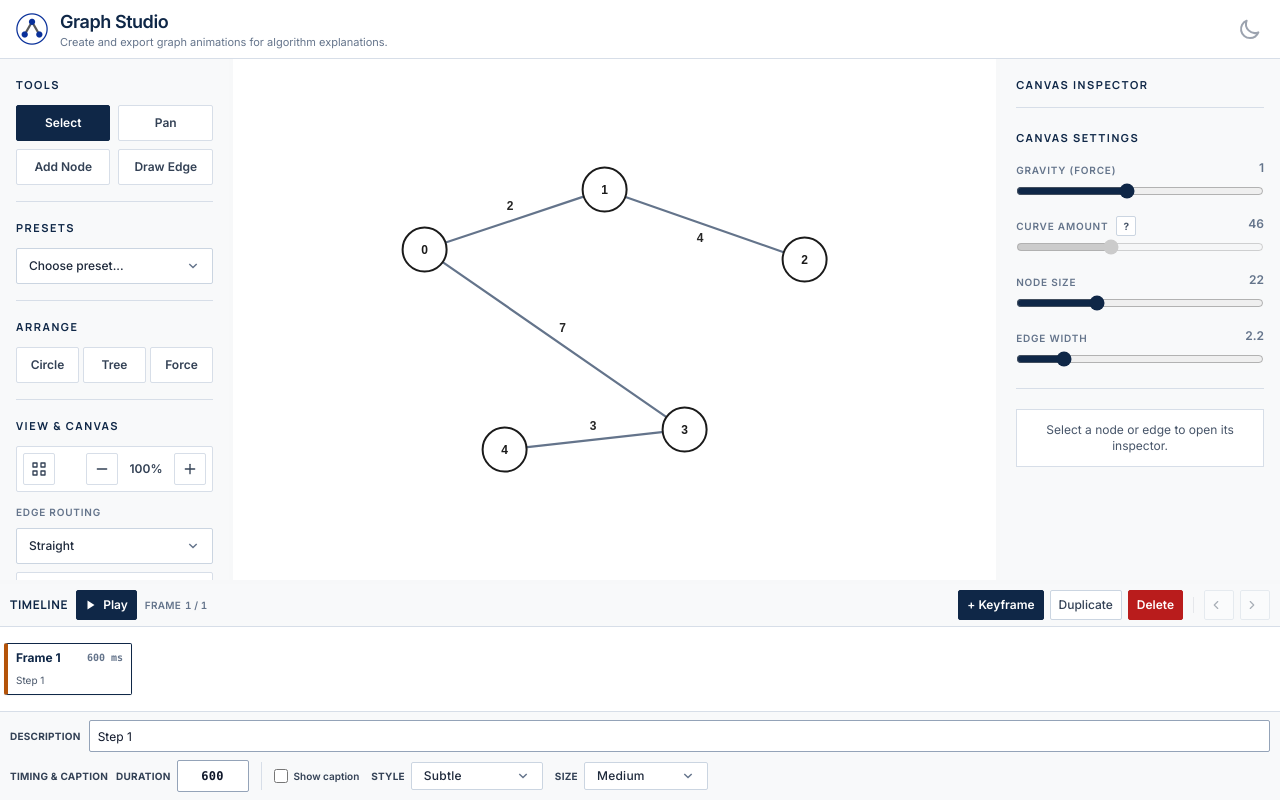
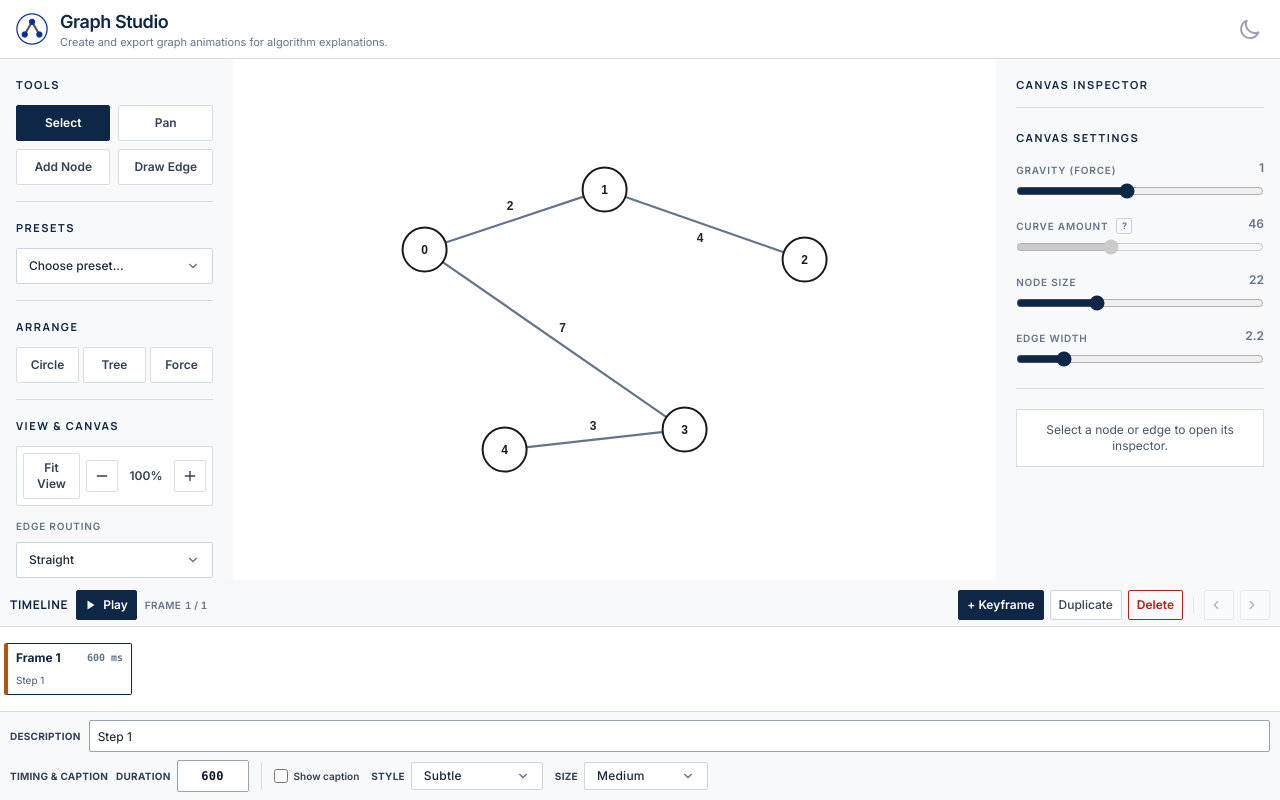
Before and after one commit to cpinitiative/graph-viz, a React (Vite) app: page / in a window 1280 px wide. Built offline with nearby package versions, Linux system fonts and the light colour scheme.

Commit message:
Address Graph Studio QA polish

```diff
--- a/src/components/visualizers/Graphs/graphStudio/LeftSidebar.jsx
+++ b/src/components/visualizers/Graphs/graphStudio/LeftSidebar.jsx
@@ -35,7 +35,9 @@ const actionButtonBaseClass =
 const actionButtonDefaultClass =
   'border-[#D7DEE8] bg-[#FFFFFF] text-[#334155] hover:bg-[#EEF2F6] dark:border-[#475569] dark:bg-[#1E293B] dark:text-[#E2E8F0] dark:hover:bg-[#334155]';
 const iconButtonClass =
-  'flex min-h-[36px] min-w-[36px] items-center justify-center rounded-sm border border-[#D7DEE8] bg-[#FFFFFF] p-2 text-[#334155] transition-colors hover:bg-[#EEF2F6] focus:outline-none focus:ring-2 focus:ring-[#0F2747] dark:border-[#475569] dark:bg-[#1E293B] dark:text-[#E2E8F0] dark:hover:bg-[#334155] dark:focus:ring-[#60A5FA] md:min-h-8 md:min-w-8 md:p-1.5';
+  'flex min-h-[36px] min-w-[36px] items-center justify-center rounded-sm border border-[#D7DEE8] bg-[#FFFFFF] p-2 text-[#334155] transition-colors hover:bg-[#EEF2F6] focus:outline-none focus:ring-2 focus:ring-[#0F2747] disabled:cursor-not-allowed disabled:bg-[#F8F9FA] disabled:text-[#94A3B8] dark:border-[#475569] dark:bg-[#1E293B] dark:text-[#E2E8F0] dark:hover:bg-[#334155] dark:focus:ring-[#60A5FA] dark:disabled:bg-[#111827] dark:disabled:text-[#64748B] md:min-h-8 md:min-w-8 md:p-1.5';
+const fitViewButtonClass =
+  'flex min-h-[36px] items-center justify-center rounded-sm border border-[#D7DEE8] bg-[#FFFFFF] px-3 py-2 text-xs font-semibold text-[#334155] transition-colors hover:bg-[#EEF2F6] focus:outline-none focus:ring-2 focus:ring-[#0F2747] disabled:cursor-not-allowed disabled:bg-[#F8F9FA] disabled:text-[#94A3B8] dark:border-[#475569] dark:bg-[#1E293B] dark:text-[#E2E8F0] dark:hover:bg-[#334155] dark:focus:ring-[#60A5FA] dark:disabled:bg-[#111827] dark:disabled:text-[#64748B] md:min-h-8 md:py-1.5';
 const toggleRowClass =
   'flex min-h-[44px] cursor-pointer items-center justify-between rounded-sm border border-[#D7DEE8] bg-[#FFFFFF] px-3 py-2 transition-colors hover:bg-[#EEF2F6] dark:border-[#475569] dark:bg-[#1E293B] dark:hover:bg-[#334155] md:min-h-9';
 const checkboxClass =
@@ -93,24 +95,6 @@ const ToggleRow = ({ label, checked, onChange }) => (
       className={checkboxClass}
     />
   </label>
-);
-
-const CenterViewIcon = () => (
-  <svg
-    width="16"
-    height="16"
-    viewBox="0 0 24 24"
-    fill="none"
-    stroke="currentColor"
-    strokeWidth="2"
-    strokeLinecap="round"
-    strokeLinejoin="round"
-  >
-    <path d="M3 3h6v6H3z" />
-    <path d="M15 3h6v6h-6z" />
-    <path d="M15 15h6v6h-6z" />
-    <path d="M3 15h6v6H3z" />
-  </svg>
 );
 
 const ZoomOutIcon = () => (
@@ -268,17 +252,33 @@ const LeftSidebar = ({
       <SidebarSection>
         <SectionTitle>View &amp; Canvas</SectionTitle>
         <div className="flex items-center justify-between gap-1.5 rounded-sm border border-[#D7DEE8] bg-[#FFFFFF] p-1.5 dark:border-[#475569] dark:bg-[#111827]">
-          <IconButton title="Center View" onClick={onCenterView}>
-            <CenterViewIcon />
-          </IconButton>
+          <button
+            type="button"
+            className={fitViewButtonClass}
+            aria-label="Fit View"
+            title="Fit View"
+            data-testid="fit-view-button"
+            disabled={lockCanvas}
+            onClick={onCenterView}
+          >
+            Fit View
+          </button>
           <div className="flex items-center gap-2">
-            <IconButton title="Zoom Out" onClick={onZoomOut}>
+            <IconButton
+              title="Zoom Out"
+              disabled={lockCanvas}
+              onClick={onZoomOut}
+            >
               <ZoomOutIcon />
             </IconButton>
             <span className="w-10 text-center text-xs font-semibold text-[#334155] dark:text-[#E2E8F0]">
               {zoomPercent}%
             </span>
-            <IconButton title="Zoom In" onClick={onZoomIn}>
+            <IconButton
+              title="Zoom In"
+              disabled={lockCanvas}
+              onClick={onZoomIn}
+            >
               <ZoomInIcon />
             </IconButton>
           </div>
--- a/src/components/visualizers/Graphs/graphStudio/PropertyPanel.jsx
+++ b/src/components/visualizers/Graphs/graphStudio/PropertyPanel.jsx
@@ -26,7 +26,7 @@ const actionButtonClass =
 const headerActionButtonClass =
   'flex h-7 w-7 shrink-0 items-center justify-center rounded-sm border border-[#D7DEE8] bg-[#FFFFFF] text-base font-semibold leading-none text-[#334155] transition-colors hover:bg-[#EEF2F6] focus:outline-none focus:ring-2 focus:ring-[#0F2747] focus:ring-offset-1 dark:border-[#475569] dark:bg-[#1E293B] dark:text-[#E2E8F0] dark:hover:bg-[#334155] dark:focus:ring-[#60A5FA] dark:focus:ring-offset-[#111827]';
 const deleteButtonClass =
-  'mt-1 min-h-[44px] w-full rounded-sm border border-[#B91C1C] bg-[#B91C1C] px-3 py-2.5 text-left text-xs font-bold text-[#FFFFFF] transition-colors hover:border-[#991B1B] hover:bg-[#991B1B] focus:outline-none focus:ring-2 focus:ring-[#B91C1C] focus:ring-offset-2 disabled:cursor-not-allowed disabled:border-[#FCA5A5] disabled:bg-[#FCA5A5] disabled:text-[#FFFFFF] dark:border-[#DC2626] dark:bg-[#DC2626] dark:hover:border-[#B91C1C] dark:hover:bg-[#B91C1C] dark:focus:ring-[#F87171] dark:focus:ring-offset-[#111827] md:min-h-9 md:py-2';
+  'mt-1 min-h-[44px] w-full rounded-sm border border-[#B91C1C] bg-transparent px-3 py-2.5 text-left text-xs font-bold text-[#B91C1C] transition-colors hover:border-[#B91C1C] hover:bg-[#B91C1C] hover:text-[#FFFFFF] focus:border-[#B91C1C] focus:bg-[#B91C1C] focus:text-[#FFFFFF] focus:outline-none focus:ring-2 focus:ring-[#B91C1C] focus:ring-offset-2 active:bg-[#991B1B] active:text-[#FFFFFF] disabled:cursor-not-allowed disabled:border-[#FCA5A5] disabled:text-[#FCA5A5] dark:border-[#F87171] dark:bg-transparent dark:text-[#FCA5A5] dark:hover:border-[#DC2626] dark:hover:bg-[#DC2626] dark:hover:text-[#FFFFFF] dark:focus:border-[#DC2626] dark:focus:bg-[#DC2626] dark:focus:text-[#FFFFFF] dark:focus:ring-[#F87171] dark:focus:ring-offset-[#111827] dark:active:bg-[#B91C1C] md:min-h-9 md:py-2';
 const listButtonClass =
   'min-h-[44px] w-full whitespace-normal break-words rounded-sm border border-[#D7DEE8] bg-[#FFFFFF] px-2.5 py-2 text-left text-xs leading-relaxed text-[#334155] transition-colors hover:bg-[#EEF2F6] dark:border-[#475569] dark:bg-[#1E293B] dark:text-[#E2E8F0] dark:hover:bg-[#334155] md:min-h-9 md:py-1.5';
 const toggleRowClass =
@@ -59,7 +59,7 @@ const InfoHelp = ({ label, text }) => {
     <span className="group relative inline-flex items-center">
       <button
         type="button"
-        className="flex h-5 w-5 items-center justify-center rounded-sm border border-[#CBD5E1] bg-[#FFFFFF] text-[10px] font-bold leading-none text-[#475569] transition-colors hover:border-[#94A3B8] hover:bg-[#F8F9FA] focus:outline-none focus:ring-2 focus:ring-[#0F2747] dark:border-[#475569] dark:bg-[#1E293B] dark:text-[#CBD5E1] dark:hover:bg-[#334155] dark:focus:ring-[#60A5FA]"
+        className="flex h-4 w-4 items-center justify-center rounded-sm border border-[#CBD5E1] bg-transparent text-[9px] font-bold leading-none text-[#64748B] transition-colors hover:border-[#94A3B8] hover:text-[#334155] focus:outline-none focus:ring-1 focus:ring-[#0F2747] dark:border-[#475569] dark:text-[#94A3B8] dark:hover:text-[#E2E8F0] dark:focus:ring-[#60A5FA]"
         aria-label={label}
         aria-describedby={tooltipId}
       >
@@ -71,7 +71,7 @@ const InfoHelp = ({ label, text }) => {
       <span
         role="tooltip"
         aria-hidden="true"
-        className="pointer-events-none invisible absolute left-0 top-6 z-30 w-56 border border-[#CBD5E1] bg-[#FFFFFF] p-2 text-[10px] font-medium normal-case leading-relaxed tracking-normal text-[#334155] opacity-0 shadow-[0_8px_24px_rgba(15,23,42,0.12)] transition-opacity group-focus-within:visible group-focus-within:opacity-100 group-hover:visible group-hover:opacity-100 dark:border-[#475569] dark:bg-[#0F172A] dark:text-[#E2E8F0]"
+        className="pointer-events-none invisible absolute right-0 top-5 z-30 w-44 max-w-[12rem] whitespace-normal break-words border border-[#CBD5E1] bg-[#FFFFFF] p-2 text-[10px] font-medium normal-case leading-relaxed tracking-normal text-[#334155] opacity-0 shadow-[0_8px_24px_rgba(15,23,42,0.12)] transition-opacity group-focus-within:visible group-focus-within:opacity-100 group-hover:visible group-hover:opacity-100 dark:border-[#475569] dark:bg-[#0F172A] dark:text-[#E2E8F0]"
       >
         {text}
       </span>
@@ -290,7 +290,7 @@ const NodeInspector = ({
         help={
           <InfoHelp
             label="Node property scope help"
-            text="Label applies to all frames. Status/color apply to the current frame."
+            text="Label applies to all frames. Status and color apply to this frame."
           />
         }
       >
@@ -441,11 +441,7 @@ const GlobalSettingsPanel = ({
             help={
               <InfoHelp
                 label="Curve Amount help"
-                text={
-                  curveAmountEnabled
-                    ? 'Controls how strongly curved routed edges bend.'
-                    : 'Only affects Curved edge routing. Switch Edge Routing to Curved to use this.'
-                }
+                text="Only works when Edge Routing is Curved."
               />
             }
             onChange={edgeCurvature => onUpdateGlobal({ edgeCurvature })}
--- a/src/components/visualizers/Graphs/graphStudio/TimelinePanel.jsx
+++ b/src/components/visualizers/Graphs/graphStudio/TimelinePanel.jsx
@@ -13,7 +13,7 @@ const toolbarButtonClass =
 const addButtonClass =
   'min-h-[30px] rounded-sm border border-[#0F2747] bg-[#0F2747] px-2 py-1 text-xs font-semibold text-[#FFFFFF] hover:bg-[#173A68] dark:border-[#3B82F6] dark:bg-[#1D4ED8] dark:hover:bg-[#2563EB]';
 const deleteButtonClass =
-  'min-h-[30px] rounded-sm border border-[#B91C1C] bg-[#B91C1C] px-2 py-1 text-xs font-semibold text-[#FFFFFF] transition-colors hover:border-[#991B1B] hover:bg-[#991B1B] focus:outline-none focus:ring-2 focus:ring-[#B91C1C] focus:ring-offset-1 disabled:cursor-not-allowed disabled:border-[#FCA5A5] disabled:bg-[#FCA5A5] dark:border-[#DC2626] dark:bg-[#DC2626] dark:hover:border-[#B91C1C] dark:hover:bg-[#B91C1C] dark:focus:ring-[#F87171] dark:focus:ring-offset-[#111827]';
+  'min-h-[30px] rounded-sm border border-[#B91C1C] bg-transparent px-2 py-1 text-xs font-semibold text-[#B91C1C] transition-colors hover:bg-[#B91C1C] hover:text-[#FFFFFF] focus:bg-[#B91C1C] focus:text-[#FFFFFF] focus:outline-none focus:ring-2 focus:ring-[#B91C1C] focus:ring-offset-1 active:bg-[#991B1B] active:text-[#FFFFFF] disabled:cursor-not-allowed disabled:border-[#FCA5A5] disabled:text-[#FCA5A5] dark:border-[#F87171] dark:text-[#FCA5A5] dark:hover:bg-[#DC2626] dark:hover:text-[#FFFFFF] dark:focus:bg-[#DC2626] dark:focus:text-[#FFFFFF] dark:focus:ring-[#F87171] dark:focus:ring-offset-[#111827] dark:active:bg-[#B91C1C]';
 const moveButtonClass =
   'min-h-[30px] min-w-[30px] rounded-sm border border-[#CBD5E1] bg-[#FFFFFF] p-1 text-[#334155] hover:bg-[#F8F9FA] disabled:cursor-not-allowed disabled:opacity-40 dark:border-[#475569] dark:bg-[#1E293B] dark:text-[#E2E8F0] dark:hover:bg-[#334155]';
 const playbackButtonClass =
```
Also changed, not shown: 1 other file (tests, documents, lock files or other folders).
